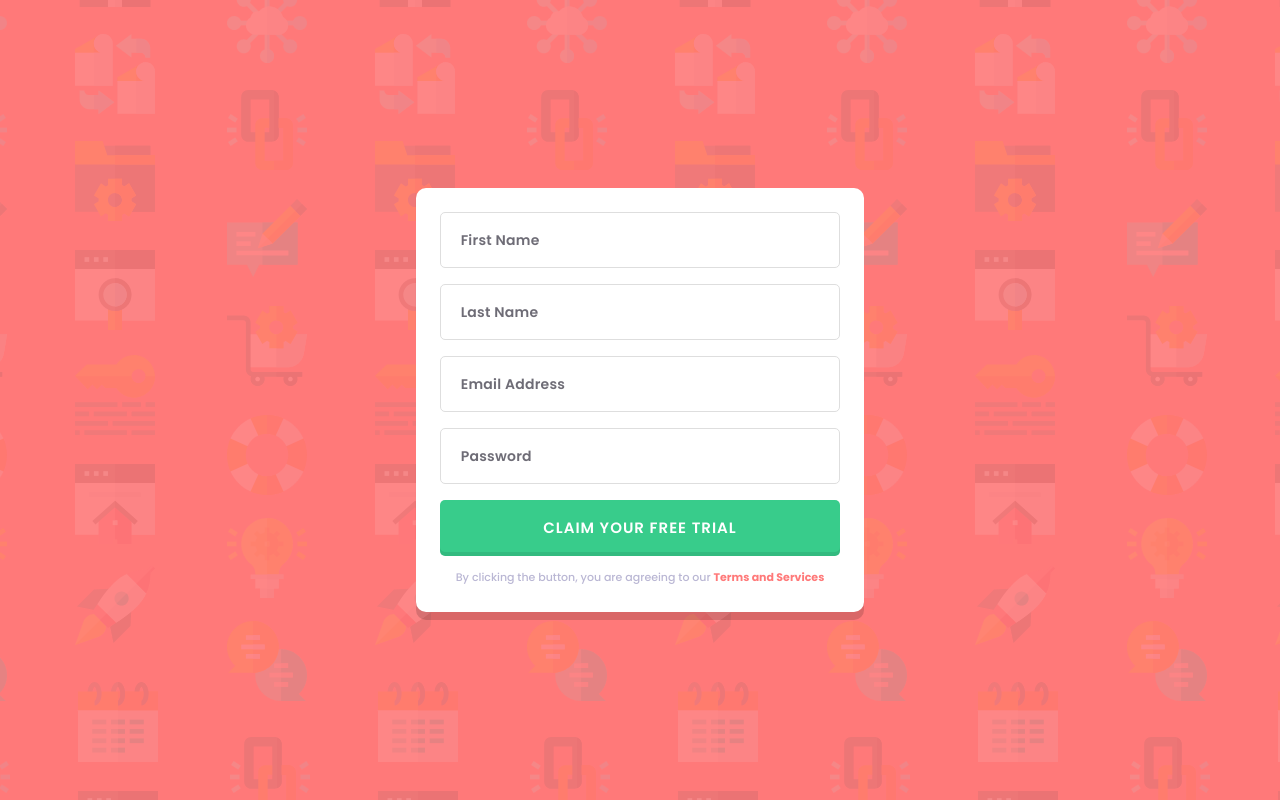
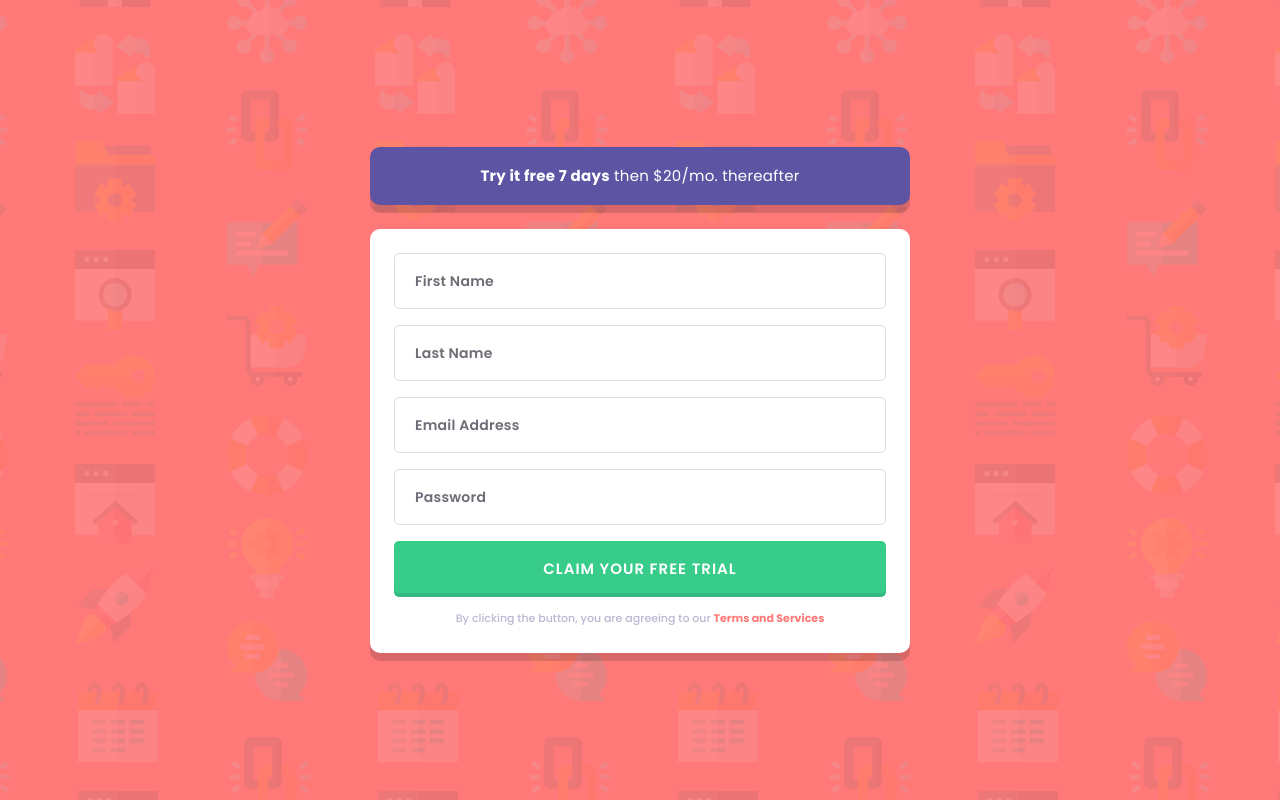
Before and after one commit to johnnygerard/fem-intro-component-with-sign-up-form, a Next.js app: page / in a window 1280 px wide. Built offline with nearby package versions, Linux system fonts and the light colour scheme.

Commit message:
feat: add paragraph above form

```diff
--- a/src/app/page.tsx
+++ b/src/app/page.tsx
@@ -1,10 +1,23 @@
 import { Form } from "@/component/form";
+import { cn } from "@/util/cn";
 import { memo } from "react";
 
 const HomePage = () => {
   return (
-    <div>
-      <Form />
+    <div className="w-full max-w-135">
+      <p
+        className={cn(
+          "grid place-items-center text-center shadow-[0_0.5rem_rgba(0,0,0,0.15)]",
+          "rounded-[0.625rem] bg-[#5E54A4] px-16 py-4",
+          "text-[0.9375rem]/[1.625rem] tracking-[0.01675rem] text-white",
+        )}
+      >
+        <span>
+          <span className="font-bold">Try it free 7 days</span> then $20/mo.
+          thereafter
+        </span>
+      </p>
+      <Form className="mt-6" />
     </div>
   );
 };
--- a/src/component/form.tsx
+++ b/src/component/form.tsx
@@ -24,8 +24,7 @@ export const Form = memo(({ className }: Props) => {
         console.debug(Object.fromEntries(formData));
       }}
       className={cn(
-        "p-6 shadow-[0_0.5rem_rgba(0,0,0,0.15)]",
-        "w-full max-w-135 rounded-[0.625rem] bg-white",
+        "rounded-[0.625rem] bg-white p-6 shadow-[0_0.5rem_rgba(0,0,0,0.15)]",
         className,
       )}
     >
```
